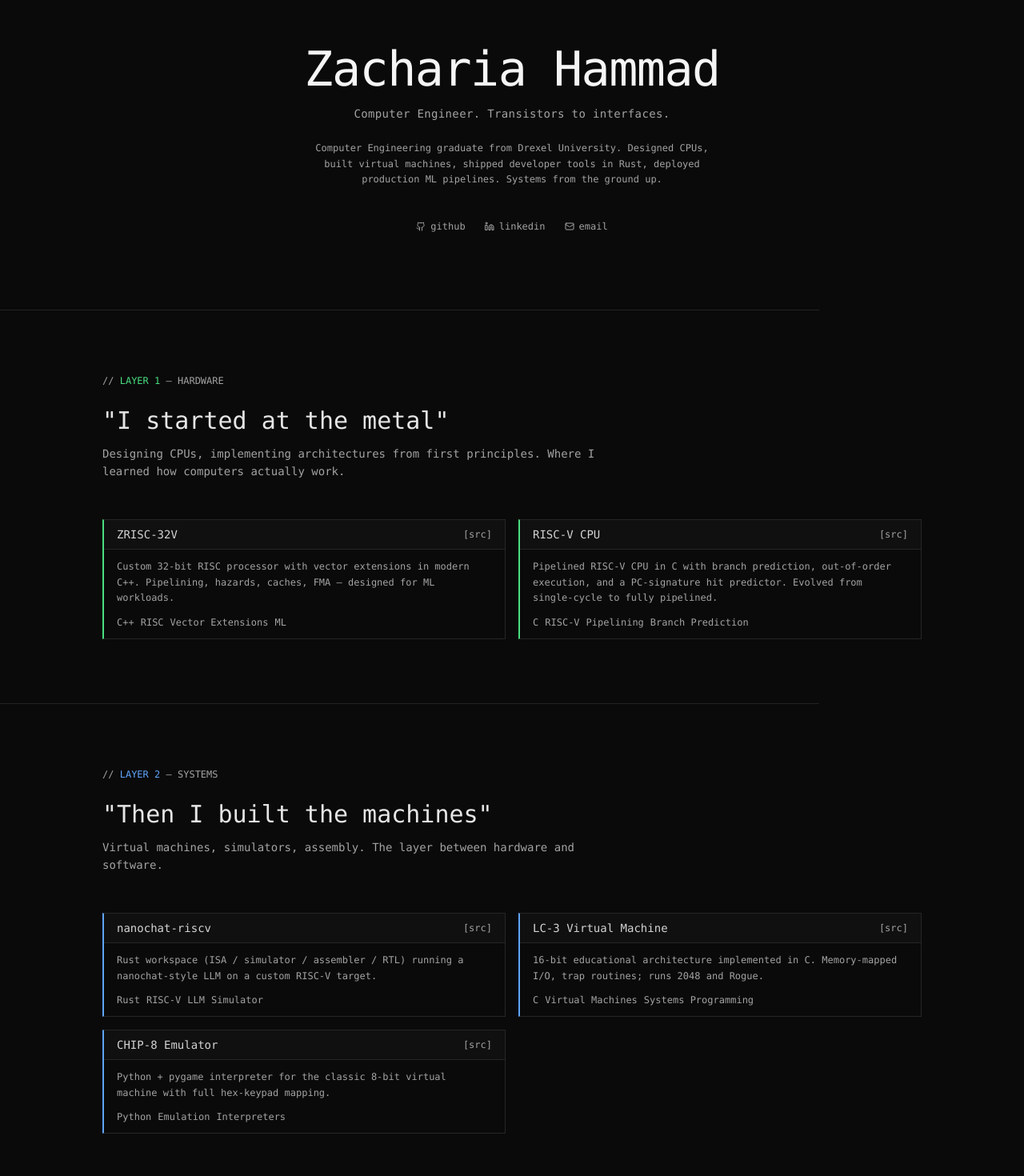
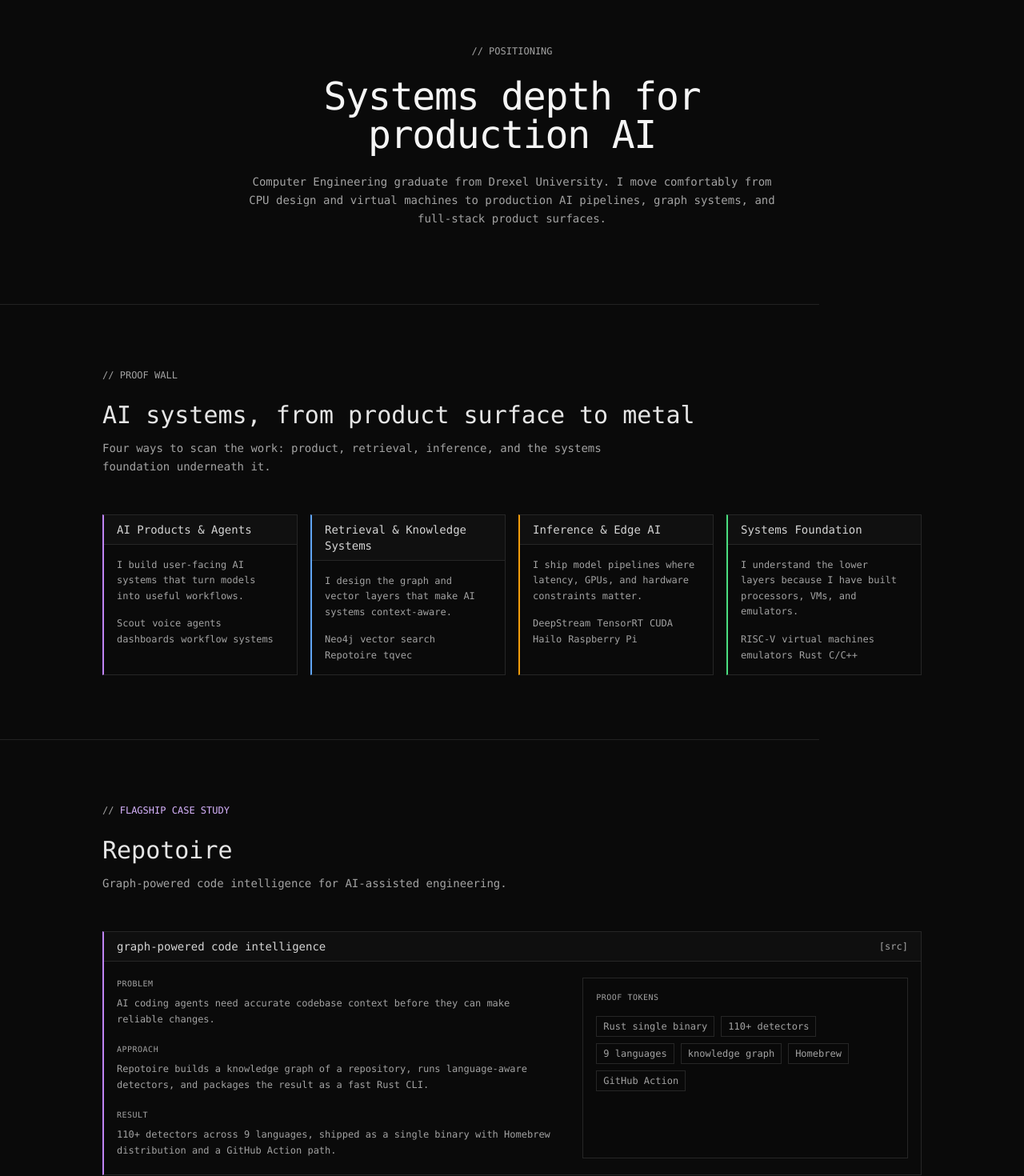
Before and after one commit to Zach-hammad/zach-hammad-portfolio, a Next.js app: page / in a window 1280 px wide. Shown: the part 840-2310 px from the top of the page at 80% size. Built offline with nearby package versions, Linux system fonts and the light colour scheme; no server answers.

Commit message:
feat: add proof wall sections

```diff
--- a/src/app/page.tsx
+++ b/src/app/page.tsx
@@ -1,5 +1,7 @@
 import HeroContainer from "@/components/hero/HeroContainer";
 import IntroSection from "@/components/sections/IntroSection";
+import ProofPillarsSection from "@/components/sections/ProofPillarsSection";
+import FlagshipCaseStudy from "@/components/sections/FlagshipCaseStudy";
 import DragonCurveBackground from "@/components/DragonCurveBackground";
 import TopBar from "@/components/TopBar";
 import LayerSection from "@/components/sections/LayerSection";
@@ -31,6 +33,14 @@
       <HeroContainer />
 
       <IntroSection />
+
+      <hr className="section-rule max-w-5xl mx-auto" />
+
+      <ProofPillarsSection />
+
+      <hr className="section-rule max-w-5xl mx-auto" />
+
+      <FlagshipCaseStudy />
 
       <hr className="section-rule max-w-5xl mx-auto" />
 
--- /dev/null
+++ b/src/components/sections/FlagshipCaseStudy.tsx
@@ -0,0 +1,94 @@
+import AnimatedSection from "@/components/AnimatedSection";
+import { flagshipCaseStudy } from "@/data/proof";
+
+export default function FlagshipCaseStudy() {
+  return (
+    <section className="py-20 px-4 font-mono">
+      <div className="max-w-5xl mx-auto">
+        <AnimatedSection>
+          <div className="mb-12">
+            <div className="text-xs text-neutral-400 mb-6">
+              {"// "}
+              <span className="text-purple-300">
+                {flagshipCaseStudy.eyebrow}
+              </span>
+            </div>
+            <h2 className="text-2xl md:text-3xl font-normal text-neutral-200 mb-3">
+              {flagshipCaseStudy.title}
+            </h2>
+            <p className="text-sm text-neutral-400 max-w-2xl leading-relaxed">
+              {flagshipCaseStudy.subtitle}
+            </p>
+          </div>
+        </AnimatedSection>
+
+        <AnimatedSection delay={0.1}>
+          <div className="border border-l-2 border-neutral-800 bg-neutral-950/50 hover:border-neutral-400 transition-colors duration-200 border-l-purple-400">
+            <div className="flex items-center justify-between gap-4 px-4 py-2 border-b border-neutral-800 bg-neutral-900/50">
+              <span className="text-sm text-neutral-300">
+                graph-powered code intelligence
+              </span>
+              <div className="flex items-center gap-3 text-xs text-neutral-400">
+                {flagshipCaseStudy.links.map((link) => (
+                  <a
+                    key={link.label}
+                    href={link.href}
+                    target={link.external ? "_blank" : undefined}
+                    rel={link.external ? "noopener noreferrer" : undefined}
+                    aria-label={link.ariaLabel}
+                    className="hover:text-neutral-100 focus:outline-none focus-visible:ring-2 focus-visible:ring-neutral-200 focus-visible:ring-offset-2 focus-visible:ring-offset-background transition-colors"
+                  >
+                    [{link.label}]
+                  </a>
+                ))}
+              </div>
+            </div>
+            <div className="grid grid-cols-1 lg:grid-cols-[1.15fr_.85fr] gap-8 px-4 py-5">
+              <div className="space-y-5">
+                <div>
+                  <div className="text-[10px] tracking-wider text-neutral-400 mb-2">
+                    PROBLEM
+                  </div>
+                  <p className="text-xs text-neutral-400 leading-relaxed">
+                    {flagshipCaseStudy.problem}
+                  </p>
+                </div>
+                <div>
+                  <div className="text-[10px] tracking-wider text-neutral-400 mb-2">
+                    APPROACH
+                  </div>
+                  <p className="text-xs text-neutral-400 leading-relaxed">
+                    {flagshipCaseStudy.approach}
+                  </p>
+                </div>
+                <div>
+                  <div className="text-[10px] tracking-wider text-neutral-400 mb-2">
+                    RESULT
+                  </div>
+                  <p className="text-xs text-neutral-400 leading-relaxed">
+                    {flagshipCaseStudy.result}
+                  </p>
+                </div>
+              </div>
+              <div className="border border-neutral-800 bg-neutral-950/50 p-4">
+                <div className="text-[10px] tracking-wider text-neutral-400 mb-4">
+                  PROOF TOKENS
+                </div>
+                <div className="flex flex-wrap gap-2 text-xs text-neutral-400">
+                  {flagshipCaseStudy.proof.map((item) => (
+                    <span
+                      key={item}
+                      className="border border-neutral-800 px-2 py-1"
+                    >
+                      {item}
+                    </span>
+                  ))}
+                </div>
+              </div>
+            </div>
+          </div>
+        </AnimatedSection>
+      </div>
+    </section>
+  );
+}
--- a/src/components/sections/IntroSection.tsx
+++ b/src/components/sections/IntroSection.tsx
@@ -1,56 +1,22 @@
-import { Github, Linkedin, Mail } from "lucide-react";
 import AnimatedSection from "@/components/AnimatedSection";
-import { contact } from "@/data/contact";
+import { roleIdentity } from "@/data/proof";
 
 export default function IntroSection() {
   return (
     <section className="py-24 px-4 font-mono">
       <div className="max-w-3xl mx-auto text-center">
         <AnimatedSection>
-          <h2 className="text-4xl md:text-6xl font-normal mb-4 text-neutral-100 tracking-tight">
-            Zacharia Hammad
+          <div className="text-xs text-neutral-400 mb-6">
+            {"// "}POSITIONING
+          </div>
+          <h2 className="text-3xl md:text-5xl font-normal mb-6 text-neutral-100 tracking-tight">
+            Systems depth for production AI
           </h2>
         </AnimatedSection>
         <AnimatedSection delay={0.1}>
-          <p className="text-sm text-neutral-400 mb-6 tracking-wide">
-            Computer Engineer. Transistors to interfaces.
+          <p className="text-sm text-neutral-400 max-w-2xl mx-auto leading-relaxed">
+            {roleIdentity.intro}
           </p>
-        </AnimatedSection>
-        <AnimatedSection delay={0.2}>
-          <p className="text-xs text-neutral-400 max-w-lg mx-auto mb-10 leading-relaxed">
-            Computer Engineering graduate from Drexel University. Designed CPUs,
-            built virtual machines, shipped developer tools in Rust, deployed
-            production ML pipelines. Systems from the ground up.
-          </p>
-        </AnimatedSection>
-        <AnimatedSection delay={0.3}>
-          <div className="flex items-center justify-center gap-6 text-xs text-neutral-400">
-            <a
-              href={contact.github}
-              target="_blank"
-              rel="noopener noreferrer"
-              className="flex items-center gap-1.5 hover:text-neutral-300 transition-colors"
-            >
-              <Github size={12} />
-              github
-            </a>
-            <a
-              href={contact.linkedin}
-              target="_blank"
-              rel="noopener noreferrer"
-              className="flex items-center gap-1.5 hover:text-neutral-300 transition-colors"
-            >
-              <Linkedin size={12} />
-              linkedin
-            </a>
-            <a
-              href={`mailto:${contact.email}`}
-              className="flex items-center gap-1.5 hover:text-neutral-300 transition-colors"
-            >
-              <Mail size={12} />
-              email
-            </a>
-          </div>
         </AnimatedSection>
       </div>
     </section>
--- /dev/null
+++ b/src/components/sections/ProofPillarsSection.tsx
@@ -0,0 +1,50 @@
+import AnimatedSection from "@/components/AnimatedSection";
+import { proofPillars } from "@/data/proof";
+
+export default function ProofPillarsSection() {
+  return (
+    <section className="py-20 px-4 font-mono">
+      <div className="max-w-5xl mx-auto">
+        <AnimatedSection>
+          <div className="mb-12">
+            <div className="text-xs text-neutral-400 mb-6">
+              {"// "}PROOF WALL
+            </div>
+            <h2 className="text-2xl md:text-3xl font-normal text-neutral-200 mb-3">
+              AI systems, from product surface to metal
+            </h2>
+            <p className="text-sm text-neutral-400 max-w-2xl leading-relaxed">
+              Four ways to scan the work: product, retrieval, inference, and
+              the systems foundation underneath it.
+            </p>
+          </div>
+        </AnimatedSection>
+
+        <div className="grid grid-cols-1 md:grid-cols-2 xl:grid-cols-4 gap-4">
+          {proofPillars.map((pillar, index) => (
+            <AnimatedSection key={pillar.title} delay={index * 0.08}>
+              <div
+                className="h-full border border-l-2 border-neutral-800 bg-neutral-950/40 hover:border-neutral-400 transition-colors duration-200"
+                style={{ borderLeftColor: pillar.accentColor }}
+              >
+                <div className="px-4 py-2 border-b border-neutral-800 bg-neutral-900/50">
+                  <h3 className="text-sm text-neutral-300">{pillar.title}</h3>
+                </div>
+                <div className="px-4 py-4">
+                  <p className="text-xs text-neutral-400 leading-relaxed mb-4">
+                    {pillar.claim}
+                  </p>
+                  <div className="flex flex-wrap gap-x-2 gap-y-1 text-xs text-neutral-400">
+                    {pillar.tokens.map((token) => (
+                      <span key={token}>{token}</span>
+                    ))}
+                  </div>
+                </div>
+              </div>
+            </AnimatedSection>
+          ))}
+        </div>
+      </div>
+    </section>
+  );
+}
```
Also changed, not shown: scripts/audit-checks.mjs (+30 -0 lines).
